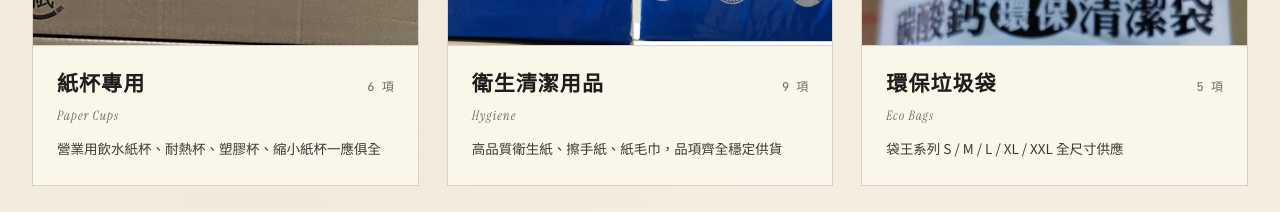
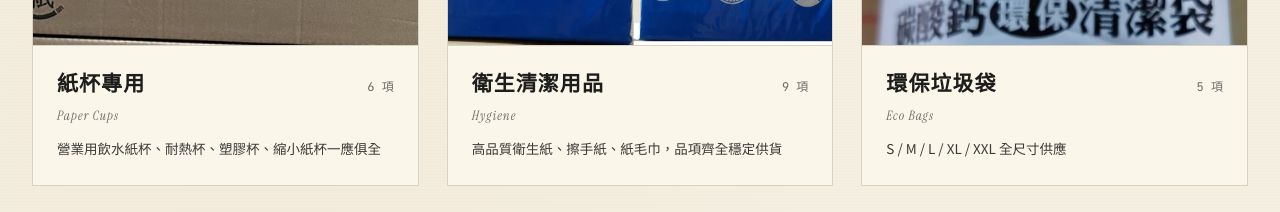
Before and after one commit to ken1130/guangming, a Vue app: page /#/ in a window 1280 px wide. Shown: the part 1780-1992 px from the top of the page. Built offline with nearby package versions, Linux system fonts and the light colour scheme.

Commit message:
fix:文案調整

```diff
--- a/src/components/HomePage.vue
+++ b/src/components/HomePage.vue
@@ -375,7 +375,7 @@ const productCategories = ref([
     id: 3,
     category: '環保垃圾袋',
     en: 'Eco Bags',
-    desc: '袋王系列 S / M / L / XL / XXL 全尺寸供應',
+    desc: 'S / M / L / XL / XXL 全尺寸供應',
     products: [
       { name: '垃圾袋(小)', image: '垃圾袋小.jpg' },
       { name: '垃圾袋(中)', image: '垃圾袋中.jpg' },
```
